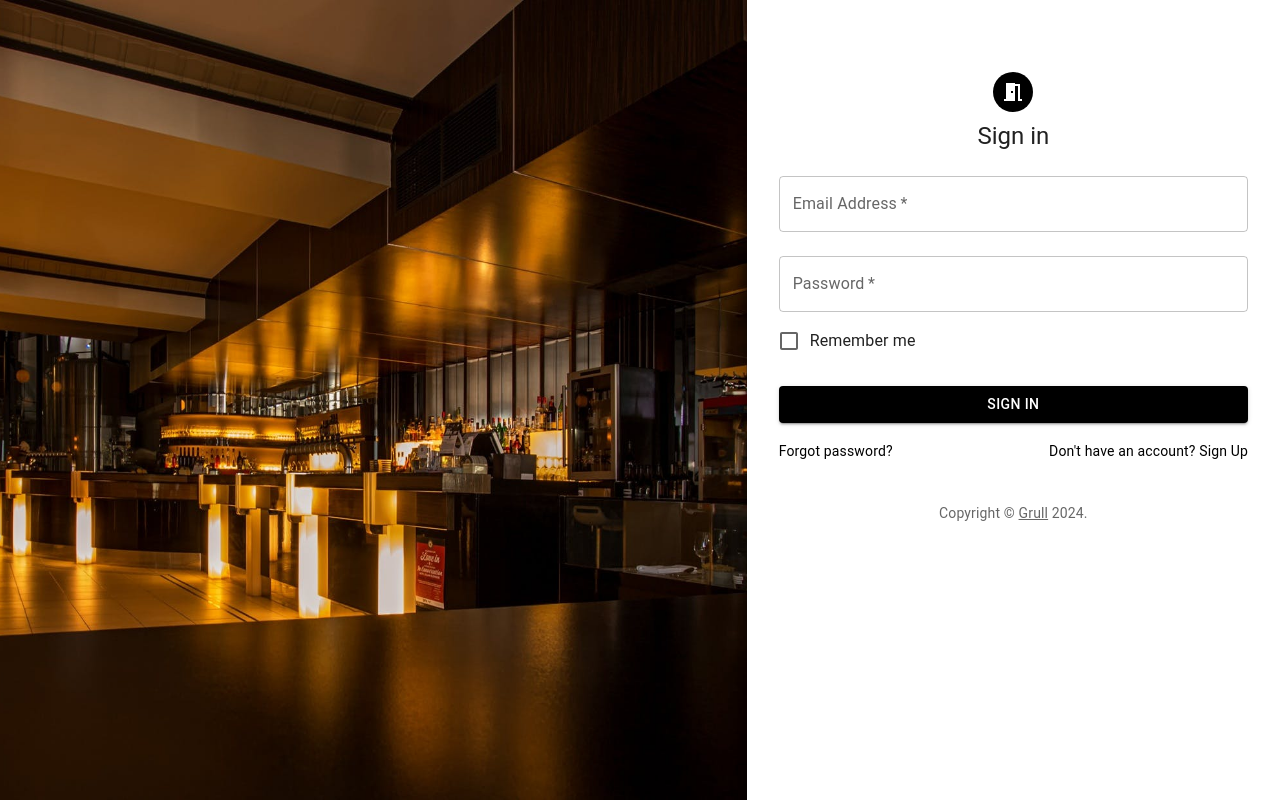
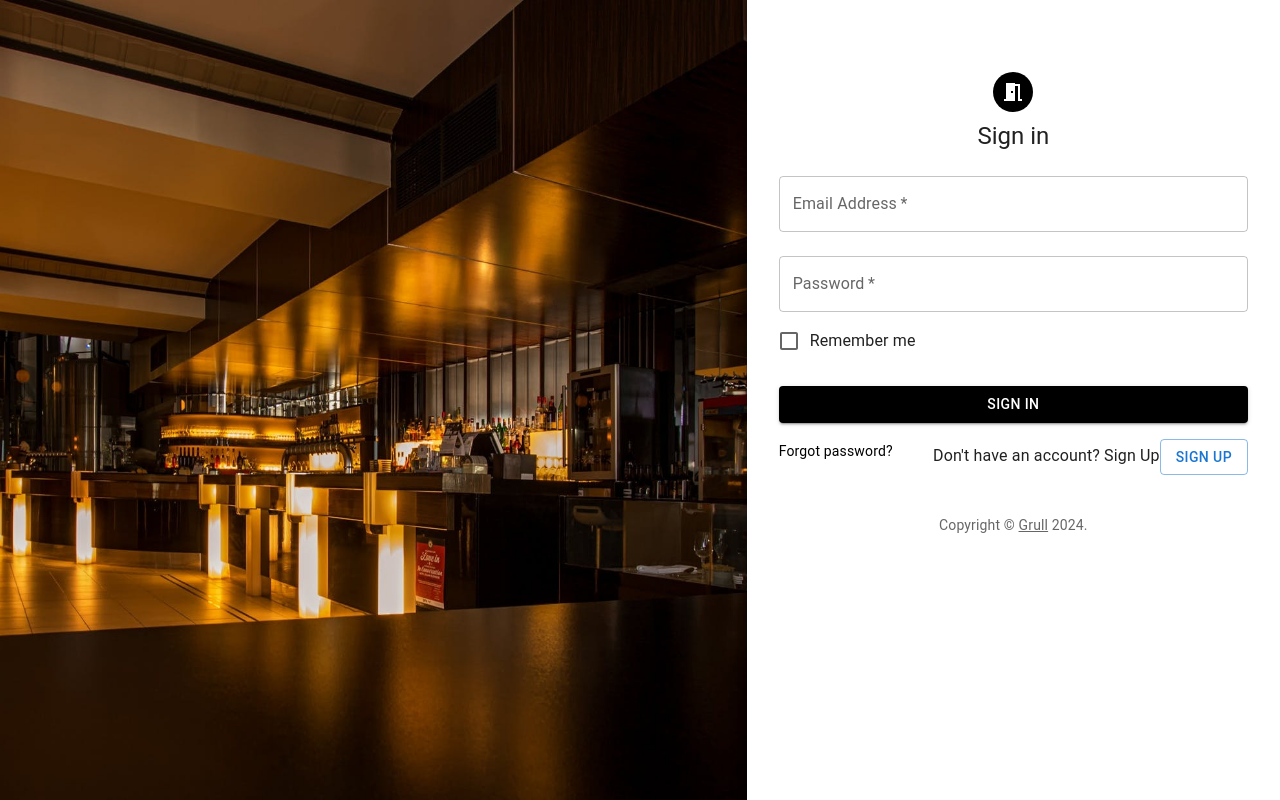
Before and after one commit to anafkhan1008/SnapCart, a React (Vite) app in the folder client/: page /signin in a window 1280 px wide. Built offline with nearby package versions, Linux system fonts and the light colour scheme.

Commit message:
signin updated

```diff
--- a/client/src/Pages/Signin.jsx
+++ b/client/src/Pages/Signin.jsx
@@ -18,12 +18,14 @@ import { useContext } from 'react';
 import { useSnackbar } from 'notistack';
 import backgroundImage from '../assets/images/home.jpg';
 import base_url from '../config';
+import { useNavigate } from 'react-router-dom';
+
 
 function Signin() {
   const { setUser } = useContext(UserContext);
   const [loading , setLoading] = React.useState(false)
   const { enqueueSnackbar } = useSnackbar();
-
+ const navigate = useNavigate();
   const handleSubmit = async (event) => {
     event.preventDefault();
     const data = new FormData(event.currentTarget);
@@ -125,9 +127,10 @@ function Signin() {
                 </Link>
               </Grid>
               <Grid item>
-                <Link href="/signup" variant="body2" className='StyleTextBlack'>
-                  {"Don't have an account? Sign Up"}
-                </Link>
+                {"Don't have an account? Sign Up"}
+                <Button variant="outlined" color="primary" onClick={()=> {navigate('/signup')}} >
+                  Sign up
+                </Button>
               </Grid>
             </Grid>
             <Box mt={5}>
```
